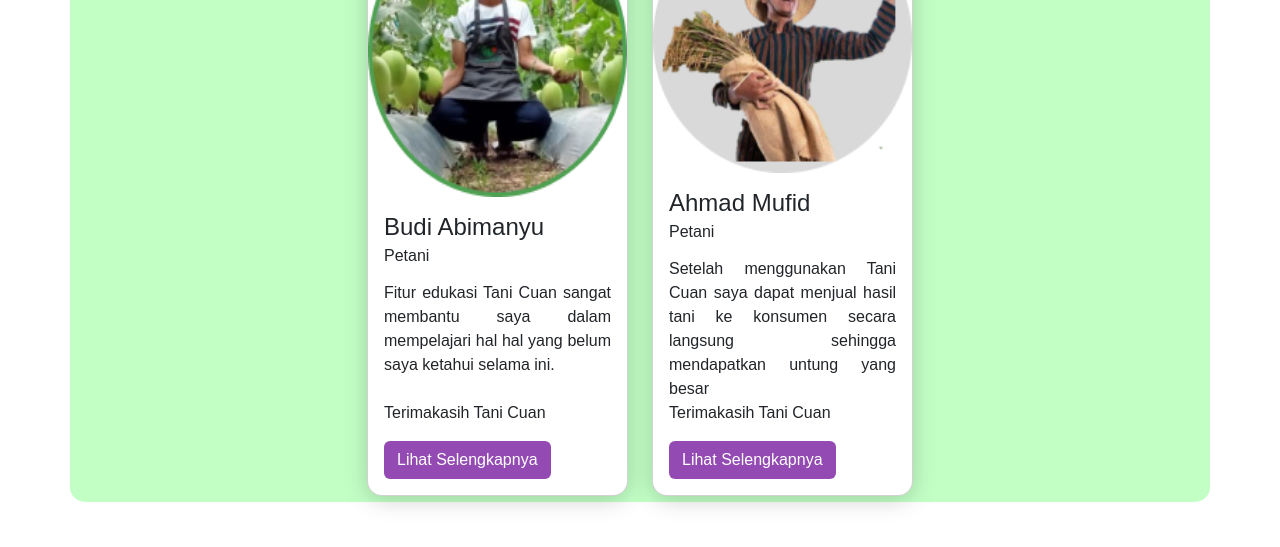
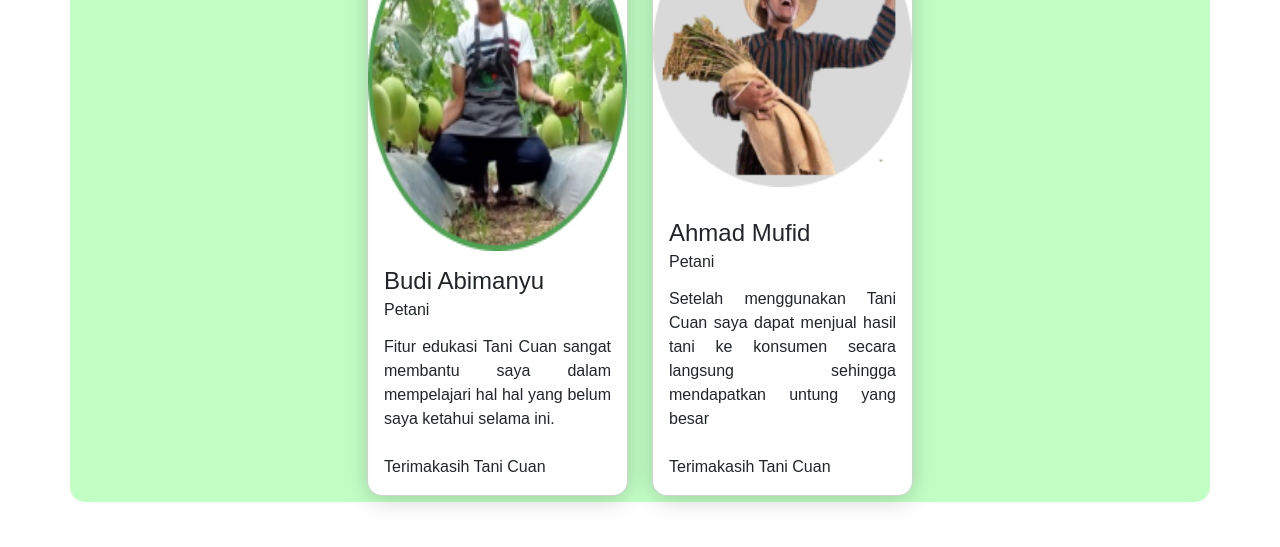
Before and after one commit to fahmi-azzuhri/landing_page-TaniCuan, a website: page index.html in a window 1280 px wide. Shown: the part 2276-2823 px from the top of the page. Drawn offline with nearby package versions, Linux system fonts and the light colour scheme.

Commit message:
add favicon

```diff
--- a/index.html
+++ b/index.html
@@ -12,6 +12,12 @@
       rel="stylesheet"
       integrity="sha384-GLhlTQ8iRABdZLl6O3oVMWSktQOp6b7In1Zl3/Jr59b6EGGoI1aFkw7cmDA6j6gD"
       crossorigin="anonymous"
+    />
+    <link
+      rel="icon"
+      type="image/png"
+      sizes="96x96"
+      href="assets/img/favicon.ico"
     />
     <meta name="viewport" content="width=device-width, initial-scale=1.0" />
   </head>
@@ -280,13 +286,6 @@
                 <br />
                 Terimakasih Tani Cuan
               </p>
-              <a
-                href="#"
-                class="btn"
-                style="background: #934ab3; color: #ffffff"
-              >
-                Lihat Selengkapnya
-              </a>
             </div>
           </div>
         </div>
@@ -307,22 +306,16 @@
               alt="Card image cap"
             />
             <div class="card-body">
-              <h4 class="card-title">Ahmad Mufid</h4>
+              <h4 class="card-title mt-3">Ahmad Mufid</h4>
               <h6 class="card-subtitle">Petani</h6>
               <p class="card-text mt-3" style="text-align: justify">
                 Setelah menggunakan Tani Cuan saya dapat menjual hasil tani ke
                 konsumen secara langsung sehingga mendapatkan untung yang besar
                 <br />
+                <br />
 
                 Terimakasih Tani Cuan
               </p>
-              <a
-                href="#"
-                class="btn"
-                style="background: #934ab3; color: #ffffff"
-              >
-                Lihat Selengkapnya
-              </a>
             </div>
           </div>
         </div>
```
Also changed, not shown: assets/img/favicon.ico (added).
